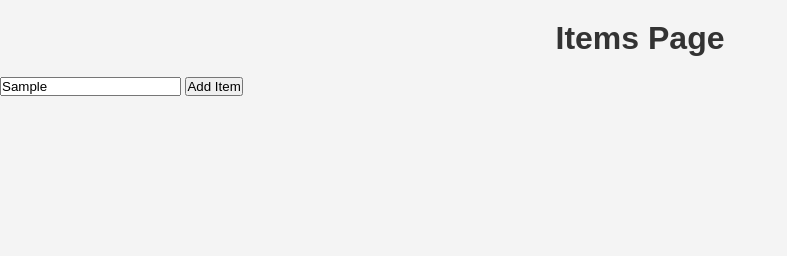
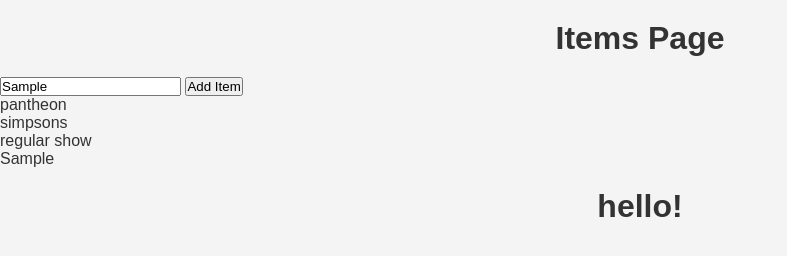
Before and after one commit to namayjindal/friday, a website: page public/item.html in a window 1280 px wide. Both pictures are taken after typing "Sample" into the empty fields and a click on the button "Add Item". Shown: the whole page, without its empty margins (0-787 px from the left). Drawn offline with Linux system fonts and the light colour scheme.

Commit message:
playing around iwth with eventListeners

```diff
--- a/public/script.js
+++ b/public/script.js
@@ -4,11 +4,40 @@ document.addEventListener('DOMContentLoaded', () => {
 
 const addItemButton = document.getElementById('add-item');
 const itemsPageButton = document.querySelector('button');
+const mousePosition = document.getElementById('mouse-position');
+
+const shows = ['pantheon', 'simpsons', 'regular show']
+
+const ul = document.createElement('ul')
+
+const lis = shows.map(s => {
+  const li = document.createElement('li')
+  li.textContent = s
+  return li
+}) // lis is a list of HTML elements (<li>) with text content
+
+ul.append(...lis)
+document.body.appendChild(ul)
 
 itemsPageButton.addEventListener('click', () => {
     console.log('go to items page');
+    const greeting = document.body.appendChild(document.createElement('h1'))
+    greeting.textContent = 'hello!'
 })
 
 addItemButton.addEventListener('click', () => {
     console.log('item added');
 })
+
+const ele = document.querySelector('input[type="text"]');
+ele.addEventListener('input', function(evt) {
+	const d = document.body.appendChild(document.createElement('div'));
+	d.textContent = this.value;
+});
+
+mousePosition.addEventListener('click', mousePositionFn);
+
+function mousePositionFn(event) {
+    console.log('mouse position');
+    this.textContent = event.x + ',' + event.y;
+}
```
Also changed, not shown: public/index.html (+4 -0 lines).
